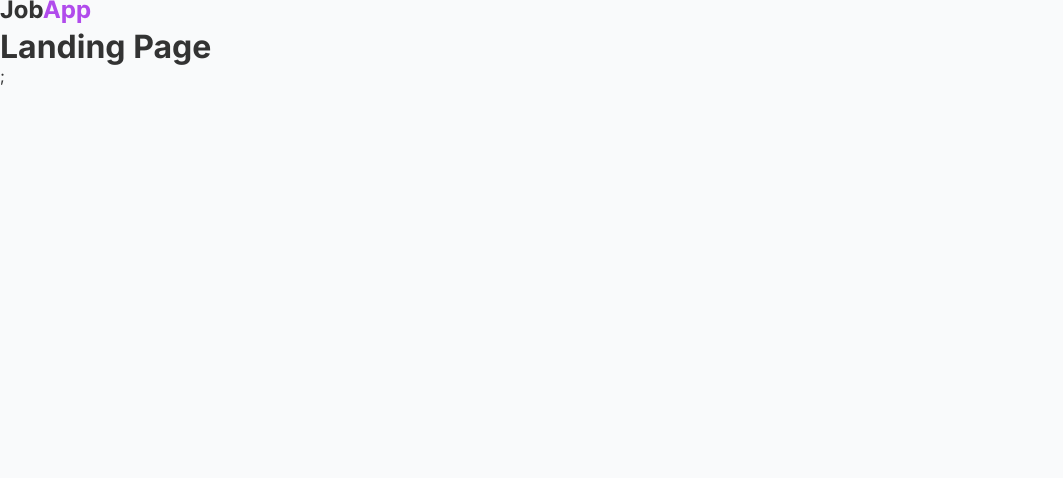
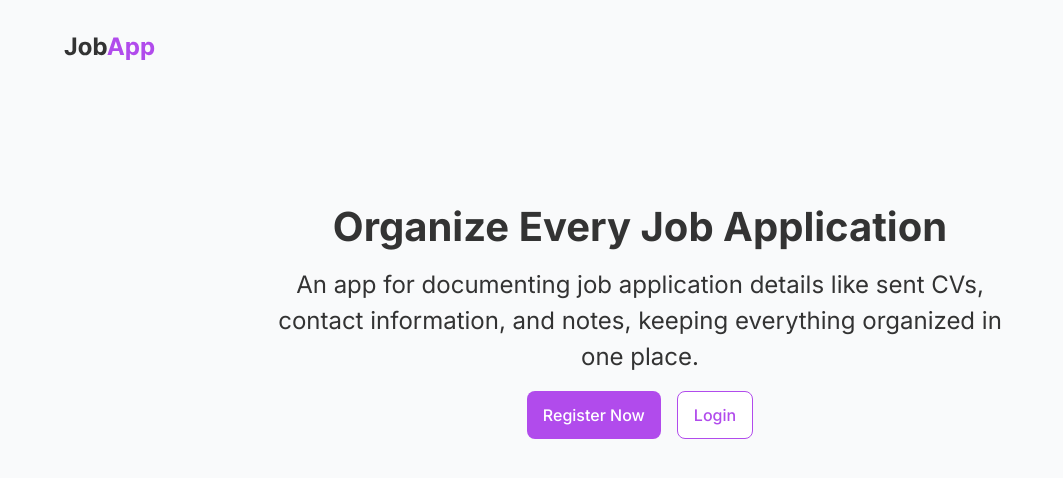
Before and after one commit to dev-timm/JobApp, a React (Vite) app in the folder client/: page / in a window 1280 px wide. Shown: the top 478 px of the page, without its empty margins (0-1063 px from the left). Built offline with nearby package versions, Linux system fonts and the light colour scheme.

Commit message:
add and style landing page

```diff
--- a/client/src/index.css
+++ b/client/src/index.css
@@ -35,6 +35,8 @@ html {
 
   /* layout */
   --max-width: 1880px;
+  --fixed-width: 600px;
+  --fluid-width: 90vw;
   --nav-height: 6rem;
   --border-radius: 0.5rem;
 
@@ -59,6 +61,12 @@ body {
   --background-secondary-color: var(--dark-mode-bg-secondary-color);
 }
 
+.container {
+  width: var(--fluid-width);
+  max-width: var(--max-width);
+  margin: 0 auto;
+}
+
 h1 {
   font-size: 2rem;
 }
@@ -79,4 +87,49 @@ a {
 
 .text-large {
   font-size: 1.5rem;
+  line-height: 150%;
 }
+
+.btn-primary {
+  display: flex;
+  height: 48px;
+  padding: 12px 16px;
+  justify-content: center;
+  align-items: center;
+  border-radius: var(--border-radius);
+  background: var(--primary);
+  color: #fff;
+  text-align: center;
+  font-size: 16px;
+  font-weight: 500;
+  transition: var(--transition);
+  width: fit-content;
+}
+
+.btn-primary:hover {
+  background: var(--white);
+  border: 1px solid var(--primary);
+  color: var(--primary);
+}
+
+.btn-secondary {
+  display: flex;
+  height: 48px;
+  padding: 12px 16px;
+  justify-content: center;
+  align-items: center;
+  border: 1px solid var(--primary);
+  border-radius: var(--border-radius);
+  background: var(--white);
+  color: var(--primary);
+  text-align: center;
+  font-size: 16px;
+  font-weight: 500;
+  transition: var(--transition);
+  width: fit-content;
+}
+
+.btn-secondary:hover {
+  background: var(--primary);
+  color: var(--white);
+}
--- a/client/src/pages/Landing.jsx
+++ b/client/src/pages/Landing.jsx
@@ -1,4 +1,7 @@
+import styles from '../styles/Landing.module.css';
+
 import { Logo } from '../components';
+import { Link } from 'react-router-dom';
 
 const Landing = () => {
   return (
@@ -6,7 +9,23 @@ const Landing = () => {
       <nav>
         <Logo />
       </nav>
-      <h1>Landing Page</h1>;
+      <div className={`${styles.page} container`}>
+        <h1 className={styles.headingDisplay}>
+          Organize Every Job Application
+        </h1>
+        <p className="text-large">
+          An app for documenting job application details like sent CVs, contact
+          information, and notes, keeping everything organized in one place.
+        </p>
+        <div className={styles.actions}>
+          <Link to="/register" className="btn-primary">
+            Register Now
+          </Link>
+          <Link to="/login" className="btn-secondary">
+            Login
+          </Link>
+        </div>
+      </div>
     </>
   );
 };
--- /dev/null
+++ b/client/src/styles/Landing.module.css
@@ -0,0 +1,45 @@
+nav {
+  width: var(--fluid-width);
+  max-width: var(--max-width);
+  margin: 0 auto;
+  height: var(--nav-height);
+  display: flex;
+  align-items: center;
+}
+
+.page {
+  display: flex;
+  flex-direction: column;
+  justify-content: center; /* Horizontal centering */
+  align-items: center; /* Vertical centering */
+  min-height: calc(100vh - var(--nav-height));
+  margin-top: -8rem;
+  width: 60%;
+}
+
+h1,
+p {
+  text-align: center;
+  margin-bottom: 1rem;
+}
+
+.headingDisplay {
+  font-size: 2.5rem;
+}
+
+.actions {
+  display: flex;
+  gap: 16px;
+}
+
+@media screen and (max-width: 900px) {
+  .page {
+    width: 90%;
+  }
+}
+
+@media screen and (max-width: 375px) {
+  .page {
+    margin-top: -4rem;
+  }
+}
```
